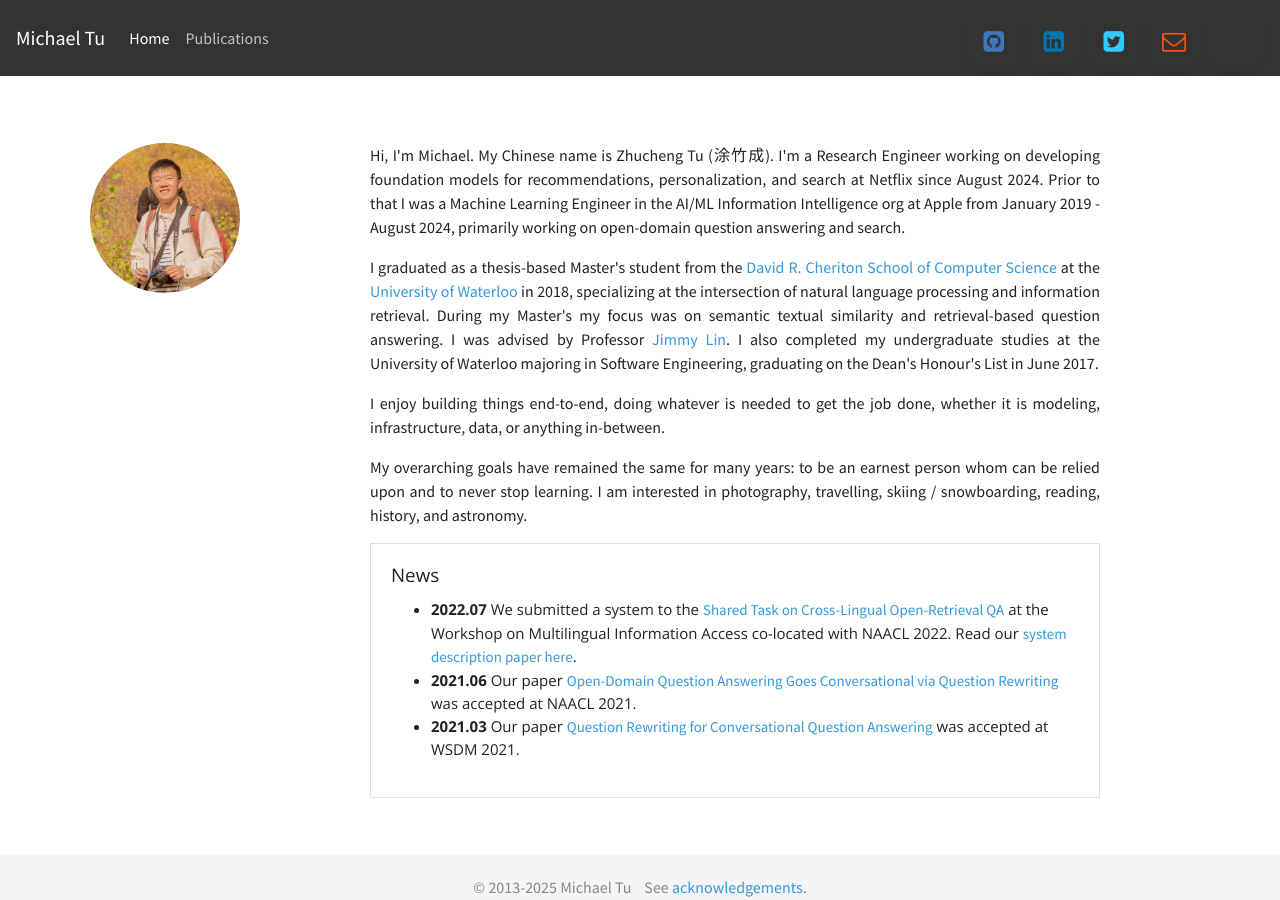
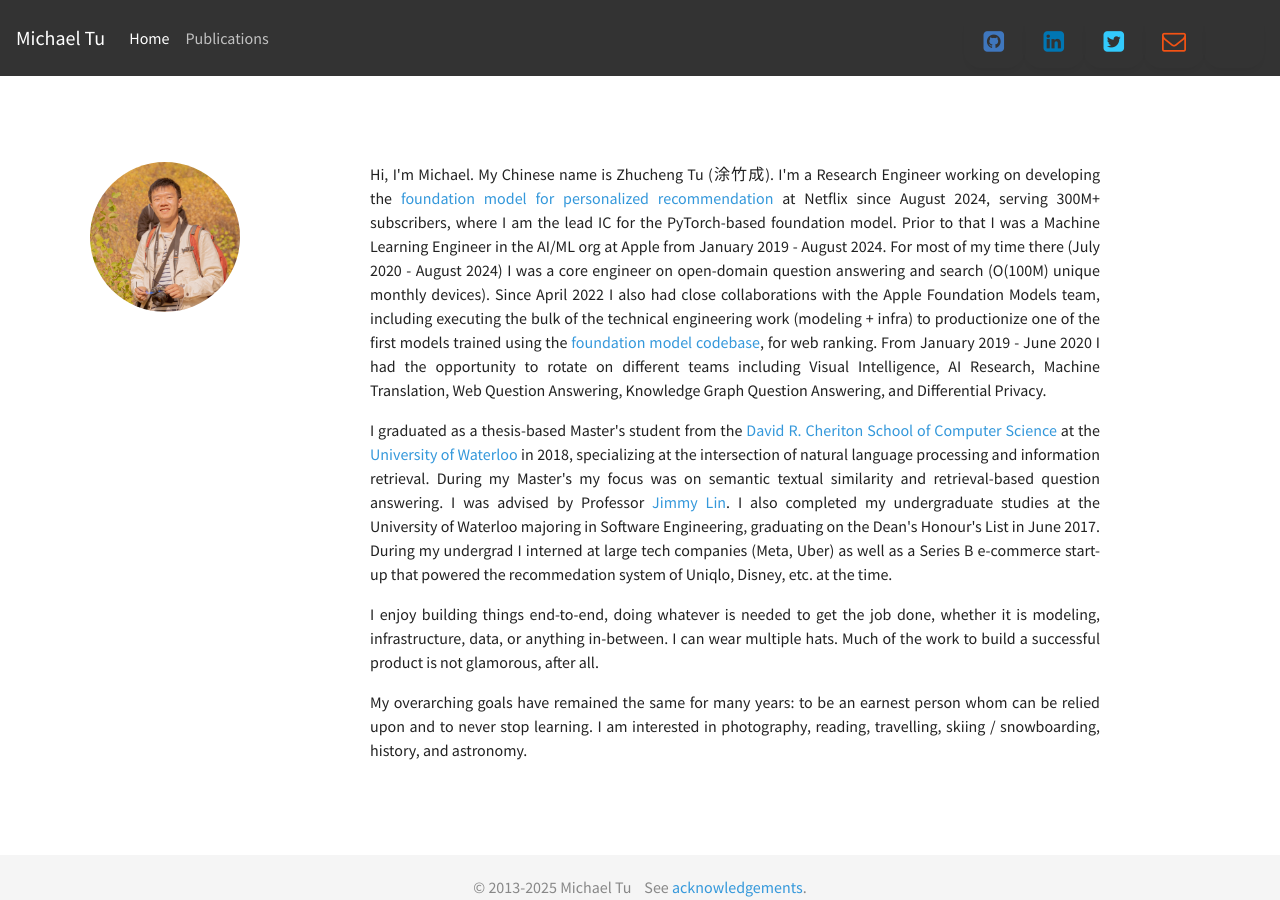
Before and after one commit to tuzhucheng/tuzhucheng.github.io, a Jekyll site: the page built from index.html, in a window 1280 px wide and 900 px high. Built offline with Jekyll 4.4.1, drawn with Linux system fonts in a browser that asks for light colours; nearby versions of some CDN libraries; comment, search, counter and statistics services are not loaded; a style sheet for code colours, icons or effects is not loaded.

Commit message:
Update intro.

```diff
--- a/index.html
+++ b/index.html
@@ -19,8 +19,11 @@
           <div class="col-md-8 mx-auto pt-4 pb-4">
             <p class="text-justify">
               Hi, I'm Michael. My Chinese name is Zhucheng Tu (涂竹成).
-              I'm a Research Engineer working on developing foundation models for recommendations, personalization, and search at Netflix since August 2024.
-              Prior to that I was a Machine Learning Engineer in the AI/ML Information Intelligence org at Apple from January 2019 - August 2024, primarily working on open-domain question answering and search.
+              I'm a Research Engineer working on developing the <a href="https://netflixtechblog.com/foundation-model-for-personalized-recommendation-1a0bd8e02d39" target="_blank">foundation model for personalized recommendation</a> at Netflix since August 2024, serving 300M+ subscribers, where I am the lead IC for the PyTorch-based foundation model.
+              Prior to that I was a Machine Learning Engineer in the AI/ML org at Apple from January 2019 - August 2024.
+              For most of my time there (July 2020 - August 2024) I was a core engineer on open-domain question answering and search (O(100M) unique monthly devices).
+              Since April 2022 I also had close collaborations with the Apple Foundation Models team, including executing the bulk of the technical engineering work (modeling + infra) to productionize one of the first models trained using the <a href="https://www.arxiv.org/abs/2507.05411" target="_blank">foundation model codebase</a>, for web ranking.
+              From January 2019 - June 2020 I had the opportunity to rotate on different teams including Visual Intelligence, AI Research, Machine Translation, Web Question Answering, Knowledge Graph Question Answering, and Differential Privacy.
             </p>
             <p class="text-justify">
               I graduated as a thesis-based Master's student from the <a href="https://cs.uwaterloo.ca/" target="_blank">David R. Cheriton School of Computer Science</a>
@@ -28,25 +31,16 @@
               During my Master's my focus was on semantic textual similarity and retrieval-based question answering.
               I was advised by Professor <a href="https://cs.uwaterloo.ca/~jimmylin/" target="_blank">Jimmy Lin</a>.
               I also completed my undergraduate studies at the University of Waterloo majoring in Software Engineering, graduating on the Dean's Honour's List in June 2017.
+              During my undergrad I interned at large tech companies (Meta, Uber) as well as a Series B e-commerce start-up that powered the recommedation system of Uniqlo, Disney, etc. at the time.
             </p>
             <p class="text-justify">
-              I enjoy building things end-to-end, doing whatever is needed to get the job done, whether it is modeling, infrastructure, data, or anything in-between.
+              I enjoy building things end-to-end, doing whatever is needed to get the job done, whether it is modeling, infrastructure, data, or anything in-between. I can wear multiple hats. Much of the work to build a successful product is not glamorous, after all.
             </p>
             <p class="text-justify">
                 My overarching goals have remained the same for many years: to be an earnest person
                 whom can be relied upon and to never stop learning.
-                I am interested in photography, travelling, skiing / snowboarding, reading, history, and astronomy.
+                I am interested in photography, reading, travelling, skiing / snowboarding, history, and astronomy.
             </p>
-            <div class="card">
-              <div class="card-body">
-                <h5 class="card-title">News</h5>
-                <ul>
-                  <li><span class="font-weight-bold">2022.07</span> We submitted a system to the <a href="https://mia-workshop.github.io/shared_task.html" target="_blank">Shared Task on Cross-Lingual Open-Retrieval QA</a> at the Workshop on Multilingual Information Access co-located with NAACL 2022. Read our <a href="https://arxiv.org/abs/2207.01940" target="_blank">system description paper here</a>.</li>
-                  <li><span class="font-weight-bold">2021.06</span> Our paper <a href="https://www.aclweb.org/anthology/2021.naacl-main.44/" target="_blank">Open-Domain Question Answering Goes Conversational via Question Rewriting</a> was accepted at NAACL 2021.</li>
-                  <li><span class="font-weight-bold">2021.03</span> Our paper <a href="https://dl.acm.org/doi/10.1145/3437963.3441748" target="_blank">Question Rewriting for Conversational Question Answering</a> was accepted at WSDM 2021.</li>
-                </ul>
-              </div>
-            </div>
           </div>
         </div>
       </div>
```
